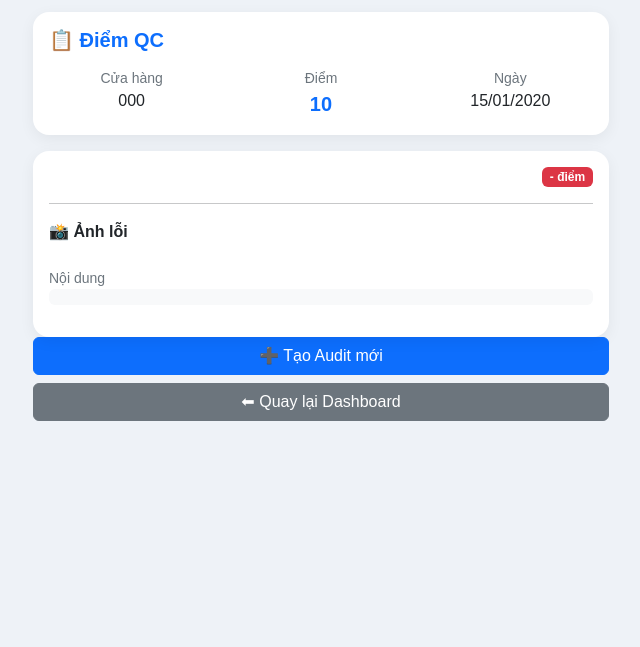
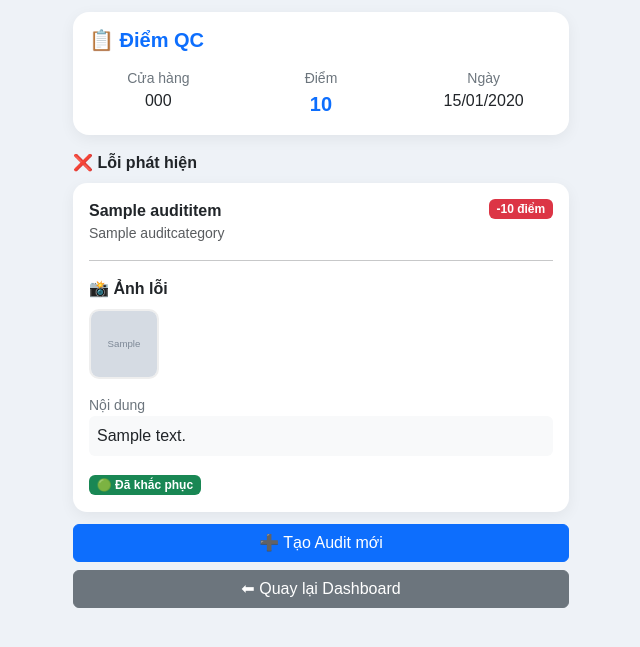
Before and after one commit to MicKNguyenn/mixue-checklist, a Django app: page /audit/1/ in a window 1280 px wide. Shown: the top 647 px of the page, without its empty margins (319-959 px from the left). Run offline with Django 5.2, Linux system fonts and the light colour scheme; a user stored in the database is signed in; tables that the repository leaves empty hold one stand-in row (values such as "Sample post"); grey boxes marked "Sample" are stand-in pictures.

Commit message:
Fix audit QC pictures 2

```diff
--- a/checklist/models.py
+++ b/checklist/models.py
@@ -131,6 +131,7 @@ class AuditIssue(models.Model):
         choices=[
             ("pass", "Đạt"),
             ("fail", "Không đạt"),
+            ("fixed", "Chờ QC duyệt"),
         ],
         default="pass"
     )
--- a/checklist/urls.py
+++ b/checklist/urls.py
@@ -92,11 +92,6 @@ urlpatterns = [
     name="staff_dashboard"
     ),
 
-    path(
-    "audit/<int:audit_id>/review/<int:issue_id>/",
-    views.review_issue,
-    name="review_issue"
-    ),
 
     path(
     "audit/<int:audit_id>/review/<int:issue_id>/",
--- a/templates/checklist/audit_detail.html
+++ b/templates/checklist/audit_detail.html
@@ -16,9 +16,9 @@ body{
 }
 
 .phone{
-    max-width:600px;
-    margin:auto;
-    padding:12px;
+    max-width: 520px;
+    margin: auto;
+    padding: 12px;
 }
 
 .card{
@@ -37,17 +37,24 @@ body{
     padding: 10px 14px;
 }
 
-.issue-img{
-    width:90px;
-    height:90px;
-    object-fit:cover;
-    border-radius:12px;
-    border:2px solid #eee;
-    cursor:pointer;
+.issue-card{
+    margin-bottom: 12px;
+    border-radius: 14px;
 }
 
-.issue-card{
-    border-radius:16px;
+.issue-content{
+    flex:1;
+    min-width:0;
+}
+
+.issue-img{
+    width: 70px;
+    height: 70px;
+    object-fit: cover;
+    border-radius: 10px;
+    cursor: pointer;
+    border: 2px solid #eee;
+    transition: 0.2s;
 }
 
 .issue-img:hover{
@@ -55,8 +62,9 @@ body{
 }
 
 .issue-row{
-    display: flex;
-    gap: 12px;
+    display:flex;
+    align-items:flex-start;
+    gap:12px;
 }
 
 .issue-content{
@@ -113,20 +121,23 @@ body{
 
 
 <!-- ISSUES -->
+<div class="mb-2 fw-bold">❌ Lỗi phát hiện</div>
+
+
+{% for issue in audit.issues.all %}
+
 <div class="card issue-card p-3">
 
     <div class="d-flex justify-content-between align-items-start">
 
-        <div>
-
-            <div class="fw-bold fs-5">
+        <div class="pe-2">
+            <div class="fw-bold fs-6">
                 {{ issue.item.title }}
             </div>
 
-            <div class="text-muted">
+            <div class="text-muted small">
                 {{ issue.category.title }}
             </div>
-
         </div>
 
         <span class="badge bg-danger">
@@ -157,12 +168,12 @@ body{
 
     <div class="mt-3">
 
-        <div class="text-secondary small">
+        <div class="small text-secondary">
             Nội dung
         </div>
 
-        <div class="bg-light rounded p-2">
-            {{ issue.note }}
+        <div class="bg-light p-2 rounded">
+            {{ issue.note|default:"Không có ghi chú" }}
         </div>
 
     </div>
@@ -170,46 +181,69 @@ body{
     <div class="mt-3">
 
         {% if issue.status == "fail" %}
-            <span class="badge bg-danger">
-                Chưa khắc phục
-            </span>
+
+        <span class="badge bg-danger">
+        🔴 Chưa khắc phục
+        </span>
+
         {% elif issue.status == "fixed" %}
-            <span class="badge bg-warning text-dark">
-                Chờ QC duyệt
-            </span>
+
+        <span class="badge bg-warning text-dark">
+        🟡 Chờ QC duyệt
+        </span>
+
         {% elif issue.status == "pass" %}
-            <span class="badge bg-success">
-                Đã duyệt
-            </span>
+
+        <span class="badge bg-success">
+        🟢 Đã khắc phục
+        </span>
+
         {% endif %}
 
     </div>
 
-    {% if issue.fix_images.all %}
 
-    <hr>
+    {% if issue.status == "fixed" %}
 
-    <div class="fw-bold text-success mb-2">
-        📸 Ảnh khắc phục
-    </div>
+    <form
+        method="POST"
+        action="{% url 'audit_review_issue' audit.id issue.id %}"
+        class="mt-3">
 
-    <div class="d-flex flex-wrap gap-2">
+        {% csrf_token %}
 
-        {% for img in issue.fix_images.all %}
+        <div class="d-flex gap-2">
 
-        <img src="{{ img.image }}"
-             class="issue-img"
-             data-bs-toggle="modal"
-             data-bs-target="#imgModal"
-             onclick="showImage(this.src)">
+            <button
+                type="submit"
+                name="status"
+                value="pass"
+                class="btn btn-success flex-fill">
 
-        {% endfor %}
+                ✅ Đạt
 
-    </div>
+            </button>
+
+            <button
+                type="submit"
+                name="status"
+                value="fail"
+                class="btn btn-danger flex-fill">
+
+                ❌ Chưa đạt
+
+            </button>
+
+        </div>
+
+    </form>
 
     {% endif %}
 
 </div>
+
+
+{% endfor %}
 
 
 
```
Also changed, not shown: checklist/migrations/0022_alter_auditissue_status.py (added).
